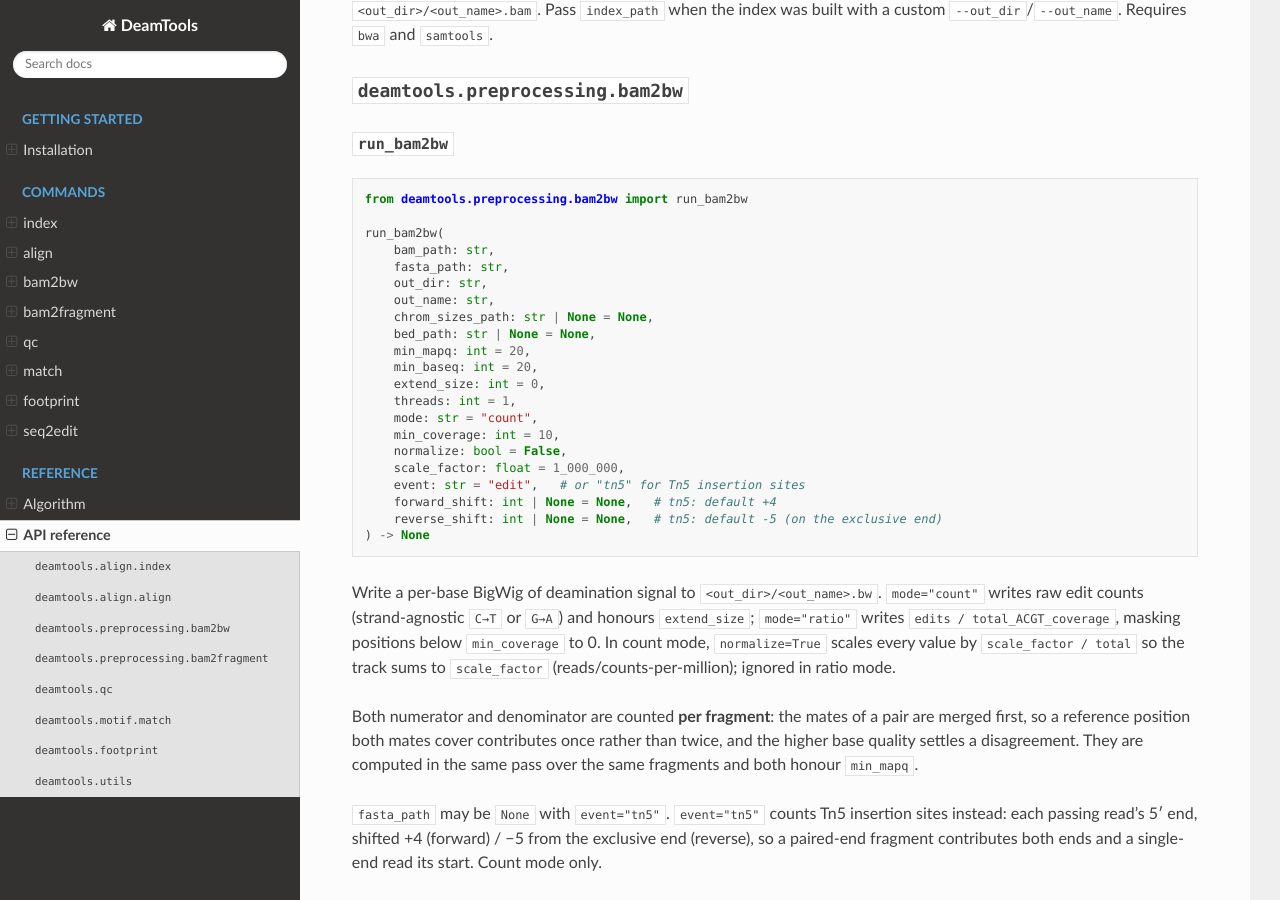
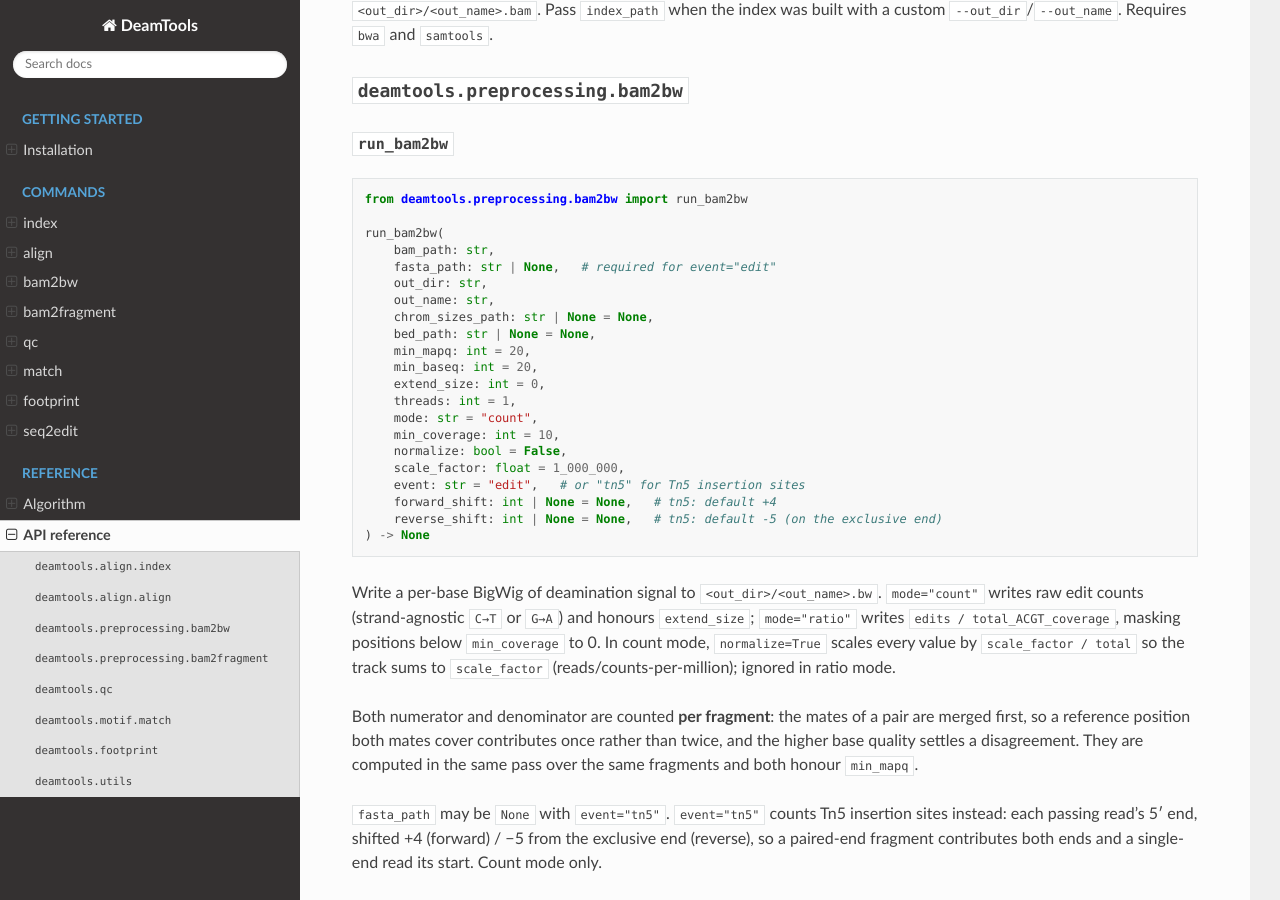
Before and after one commit to lzj1769/deamTools, a Sphinx documentation site: the page built from docs/api.md, in a window 1280 px wide and 900 px high, scrolled down 1314 px. Built offline with Sphinx 7.4.7 and the Read the Docs theme 3.1.0, drawn with Linux system fonts in a browser that asks for light colours.

Commit message:
docs: run_bam2bw's fasta_path is optional with event=tn5
Co-Authored-By: Claude Opus 5 (1M context) <noreply@anthropic.com>
Claude-Session: https://claude.ai/code/session_01QGiBc9zSDgbfjtAm1DceV9

```diff
--- a/docs/api.md
+++ b/docs/api.md
@@ -58,7 +58,7 @@ from deamtools.preprocessing.bam2bw import run_bam2bw
 
 run_bam2bw(
     bam_path: str,
-    fasta_path: str,
+    fasta_path: str | None,   # required for event="edit"
     out_dir: str,
     out_name: str,
     chrom_sizes_path: str | None = None,
```
